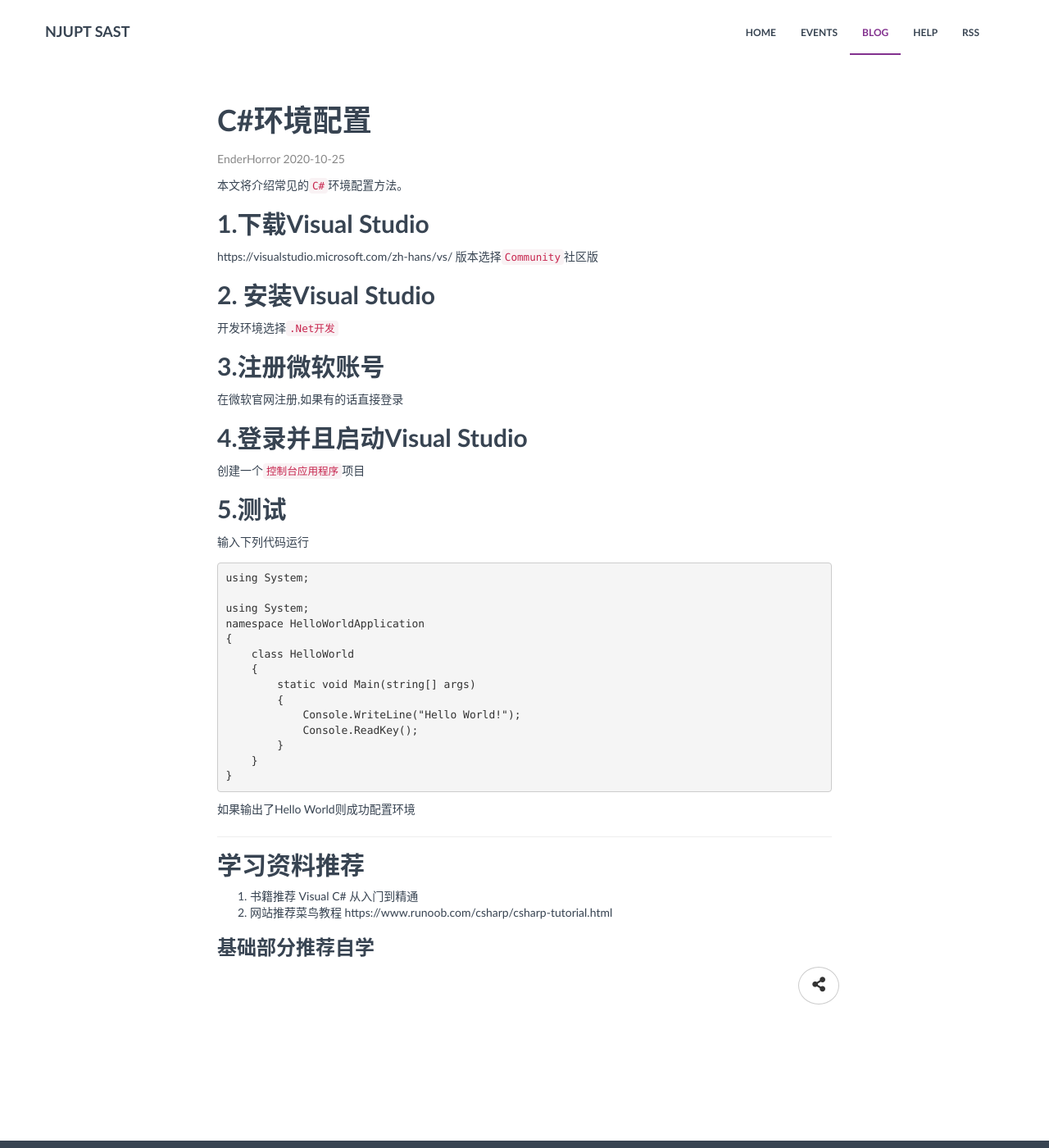
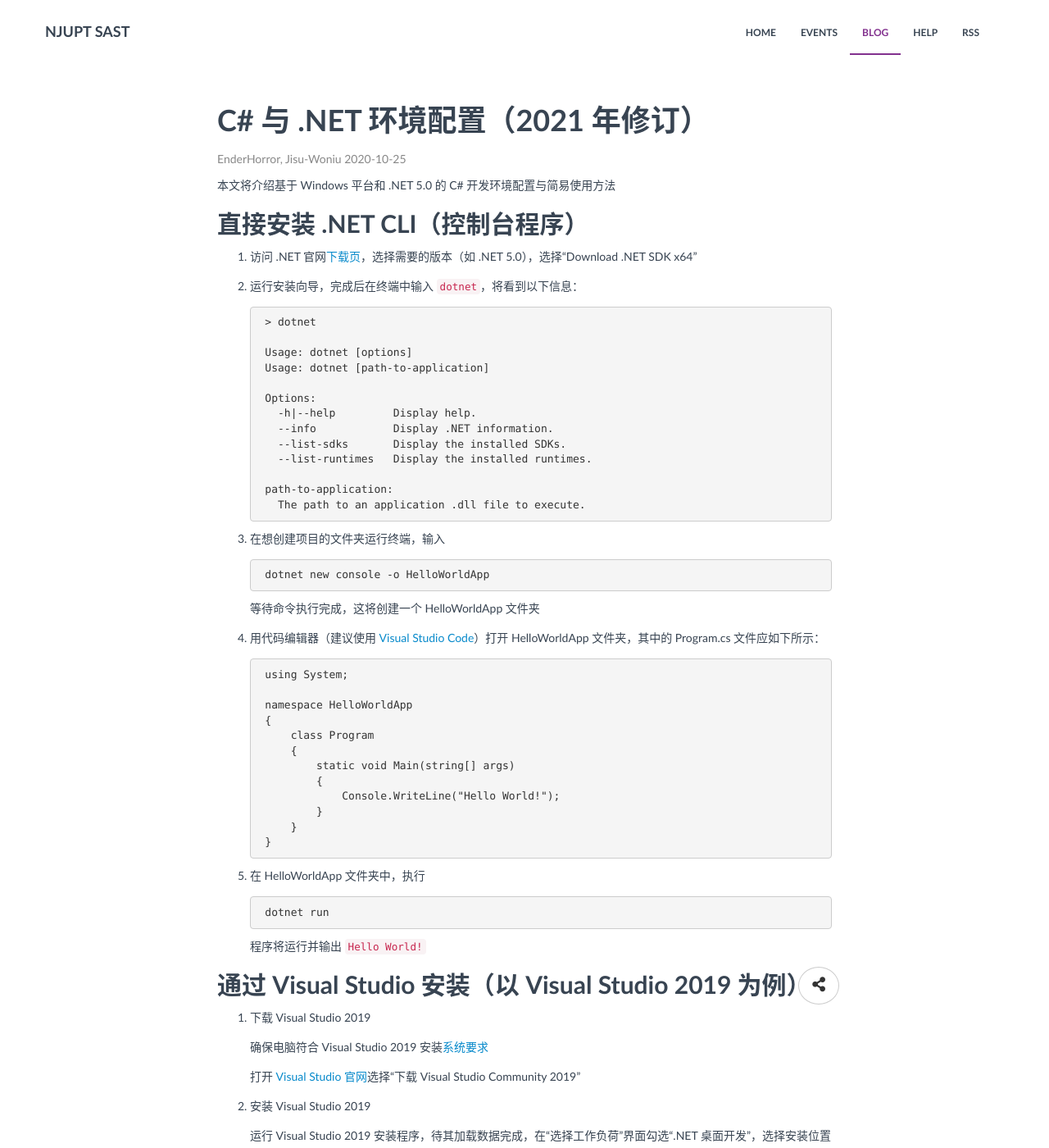
Before and after one commit to NJUPT-SAST/info, a Jekyll site: the page built from _posts/blog/2020-10-25-CSharp-environment-setup.md, in a window 1280 px wide and 1400 px high. Shown: the whole window at 82% size. Built offline with Jekyll 4.4.1, drawn with Linux system fonts in a browser that asks for light colours; some of the changed text lies outside the part shown.

Commit message:
Updated C# environment setup tutorial with .NET 5.

````diff
--- a/_posts/blog/2020-10-25-CSharp-environment-setup.md
+++ b/_posts/blog/2020-10-25-CSharp-environment-setup.md
@@ -1,55 +1,124 @@
 ---
 layout: post
-title: C#环境配置
+title: C# 与 .NET 环境配置（2021 年修订）
 date: 2020-10-25
-author: EnderHorror
+author: EnderHorror, Jisu-Woniu
 categories:
     - blog
-tags: C#
+tags: C#, .NET, Tutorial
 permalink: /blog/2020/CS-environment-setup
 ---
 
-本文将介绍常见的`C#`环境配置方法。
+本文将介绍基于 Windows 平台和 .NET 5.0 的 C# 开发环境配置与简易使用方法
 
 <!--more-->
 
-## 1.下载Visual Studio
-https://visualstudio.microsoft.com/zh-hans/vs/
-版本选择`Community`社区版
+## 直接安装 .NET CLI（控制台程序）
 
-## 2. 安装Visual Studio
-开发环境选择`.Net开发`
+1. 访问 .NET 官网[下载页](https://dotnet.microsoft.com/download)，选择需要的版本（如 .NET 5.0），选择“Download .NET SDK x64”
 
-## 3.注册微软账号
-在微软官网注册,如果有的话直接登录
+2. 运行安装向导，完成后在终端中输入 `dotnet`，将看到以下信息：
 
-## 4.登录并且启动Visual Studio
-创建一个`控制台应用程序`项目
+    ```dotnetcli
+    > dotnet
 
-## 5.测试
-输入下列代码运行
-```
-using System;
+    Usage: dotnet [options]
+    Usage: dotnet [path-to-application]
 
-using System;
-namespace HelloWorldApplication
-{
-    class HelloWorld
+    Options:
+      -h|--help         Display help.
+      --info            Display .NET information.
+      --list-sdks       Display the installed SDKs.
+      --list-runtimes   Display the installed runtimes.
+
+    path-to-application:
+      The path to an application .dll file to execute.
+    ```
+
+3. 在想创建项目的文件夹运行终端，输入
+
+    ```dotnetcli
+    dotnet new console -o HelloWorldApp
+    ```
+
+    等待命令执行完成，这将创建一个 HelloWorldApp 文件夹
+
+4. 用代码编辑器（建议使用 [Visual Studio Code](https://code.visualstudio.com/)）打开 HelloWorldApp 文件夹，其中的 Program.cs 文件应如下所示：
+
+    ```csharp
+    using System;
+
+    namespace HelloWorldApp
     {
-        static void Main(string[] args)
+        class Program
         {
-            Console.WriteLine("Hello World!");
-            Console.ReadKey();
+            static void Main(string[] args)
+            {
+                Console.WriteLine("Hello World!");
+            }
         }
     }
-}
-```
-如果输出了Hello World则成功配置环境
+    ```
 
-----
+5. 在 HelloWorldApp 文件夹中，执行
+
+    ```dotnetcli
+    dotnet run
+    ```
+
+    程序将运行并输出 `Hello World!`
+
+## 通过 Visual Studio 安装（以 Visual Studio 2019 为例）
+
+1. 下载 Visual Studio 2019
+
+    确保电脑符合 Visual Studio 2019 安装[系统要求](https://docs.microsoft.com/zh-cn/visualstudio/releases/2019/system-requirements)
+
+    打开 [Visual Studio 官网](https://visualstudio.microsoft.com/)选择“下载 Visual Studio Community 2019”
+
+2. 安装 Visual Studio 2019
+
+    运行 Visual Studio 2019 安装程序，待其加载数据完成，在“选择工作负荷”界面勾选“.NET 桌面开发”，选择安装位置并点击安装
+
+3. 启动 Visual Studio 2019 并登录 Microsoft 账号
+
+    如果没有账号需在线免费注册。可点击 Visual Studio 官网右上角的头像图标注册。登录过程如遇白屏/加载失败可采用特殊手段联网
+
+4. 创建新项目
+    - 在启动窗口中选择“创建新项目”，选择“C# 控制台应用程序”，点击“下一步”
+
+    - 输入项目名称如“HelloWorldApp”，选择创建位置，点击“下一步”
+
+    - 目标框架选择“.NET 5.0”，点击“创建”
+
+5. 将自动打开 Program.cs 文件，代码如下：
+
+    ```csharp
+    using System;
+
+    namespace HelloWorldApp
+    {
+        class Program
+        {
+            static void Main(string[] args)
+            {
+                Console.WriteLine("Hello World!");
+            }
+        }
+    }
+    ```
+
+6. 按 F5 启动程序，程序将输出 `Hello World!` 与进程退出提示
+
 ## 学习资料推荐
-1. 书籍推荐 Visual C# 从入门到精通
-2. 网站推荐菜鸟教程
-https://www.runoob.com/csharp/csharp-tutorial.html
 
-### 基础部分推荐自学
+1. 书籍推荐：
+
+    - 《Visual C# 从入门到精通》
+    - 《C# 入门经典》
+
+2. 网站推荐
+
+    - 微软官方 C# 文档：<https://docs.microsoft.com/zh-cn/dotnet/csharp/>
+    - .NET API 浏览器：<https://docs.microsoft.com/dotnet/api/>
+    - 菜鸟教程：<https://www.runoob.com/csharp/csharp-tutorial.html>
````
